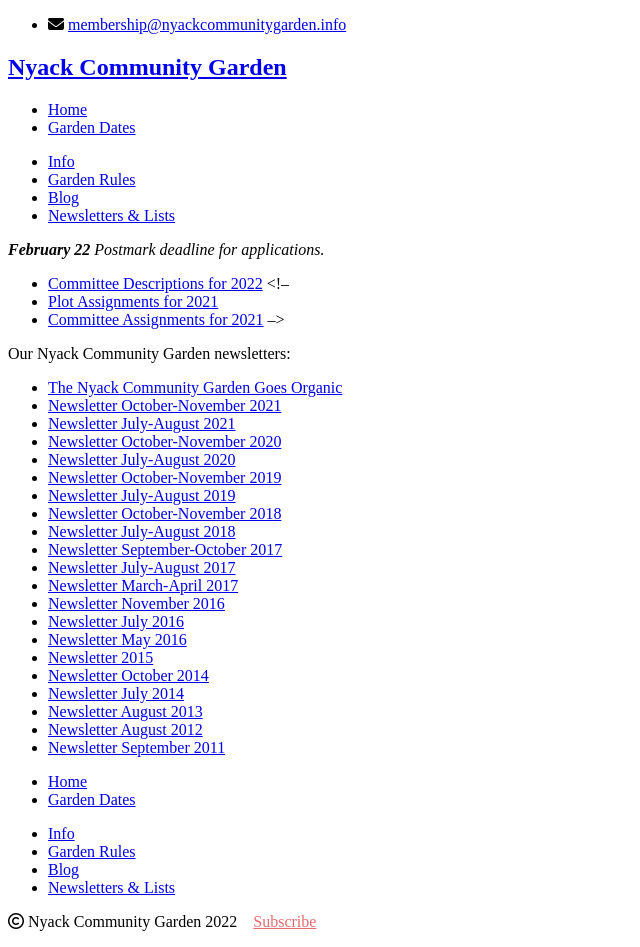
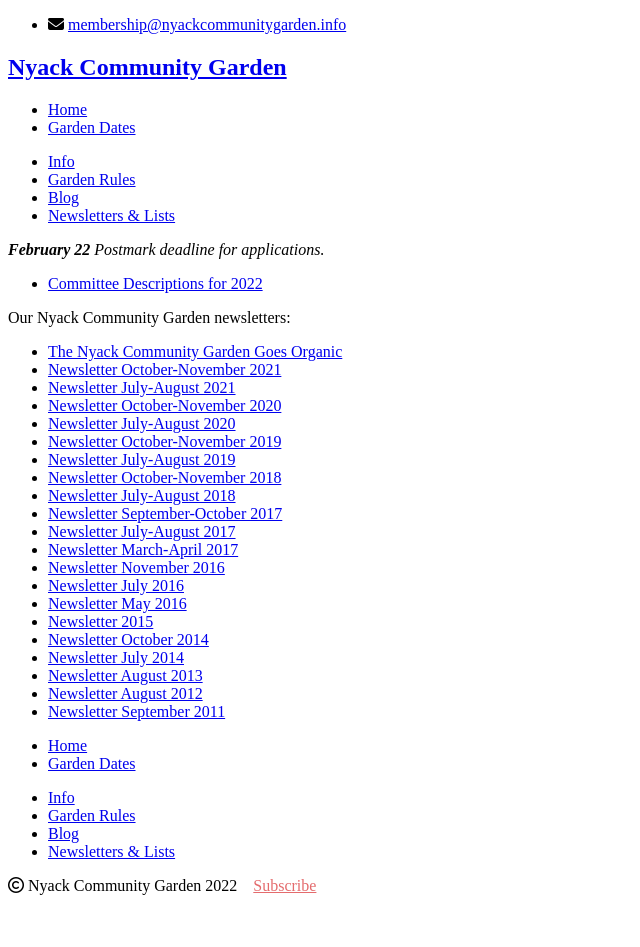
Before and after one commit to bosborne/nyackcommunitygarden, a Jekyll site: the page built from files/index.md, in a window 1280 px wide. Shown: the whole page, without its empty margins (0-640 px from the left). Built offline with Jekyll 4.4.1, drawn with Linux system fonts in a browser that asks for light colours; nearby versions of some CDN libraries; library files that are not in the unit come from our copies; after the commit the page ends 911 px from its top, so only the background shows below that.

Commit message:
Remove commented out text

```diff
--- a/files/index.md
+++ b/files/index.md
@@ -6,10 +6,6 @@
 ---
 
 - [Committee Descriptions for 2022](/pdf/2022 NCG Committees.pdf)
-<!--
-- [Plot Assignments for 2021](/pdf/2021 NCG Plot Assignments.pdf)
-- [Committee Assignments for 2021](/pdf/2021 NCG Committee Assignments.pdf)
--->
 
 Our Nyack Community Garden newsletters:
 
```
